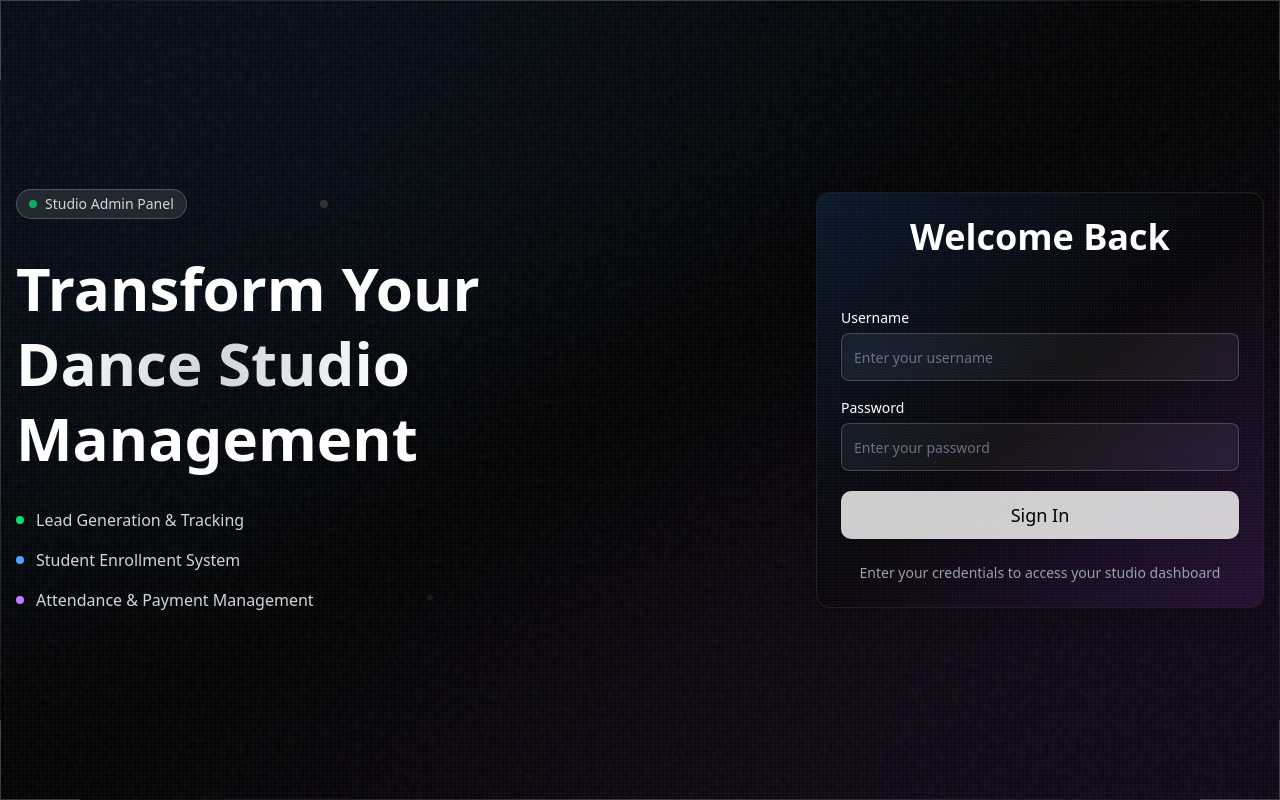
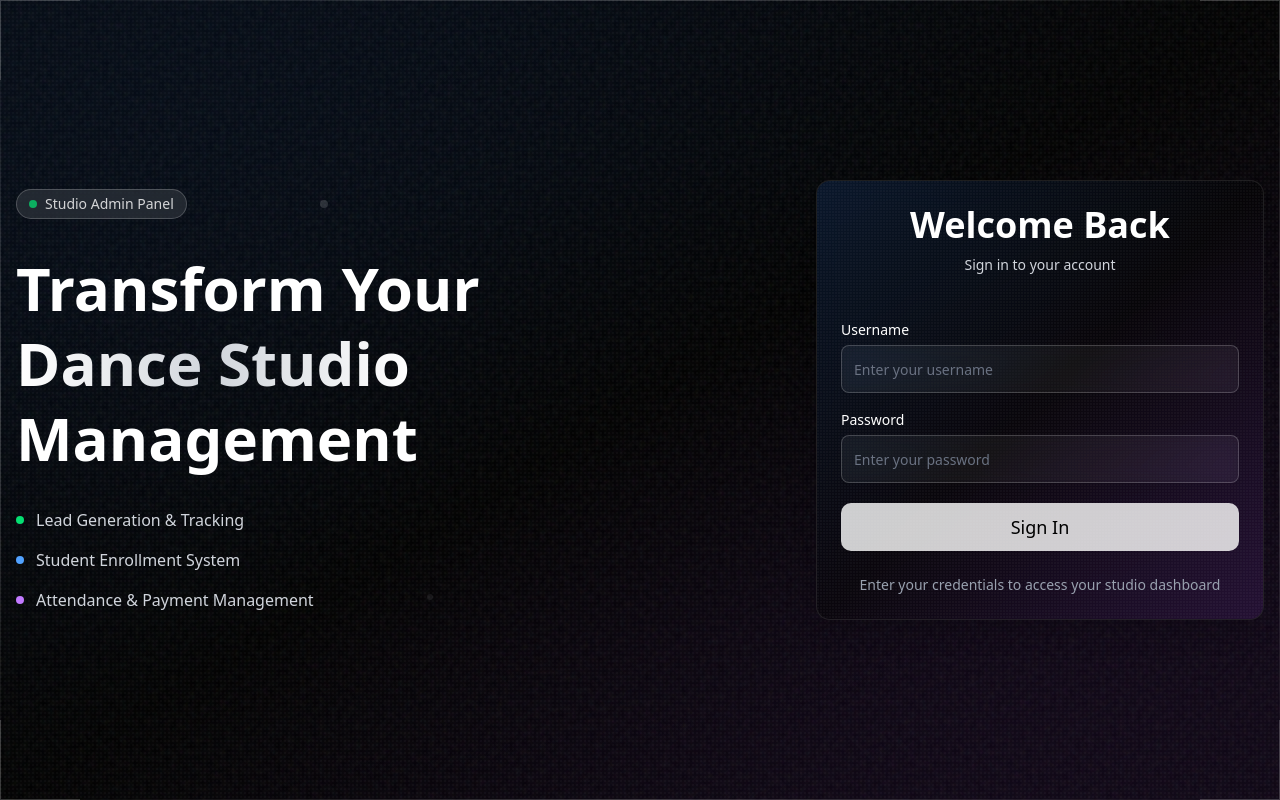
Before and after one commit to lifeplannerdev/fds-frontend, a React (Vite) app: page / in a window 1280 px wide. Built offline with nearby package versions, Linux system fonts and the light colour scheme.

Commit message:
env content

```diff
--- a/src/components/Header.jsx
+++ b/src/components/Header.jsx
@@ -140,7 +140,7 @@ export default function Header() {
 
               <CardHeader className="space-y-1 pb-4 md:pb-6 relative z-10">
                 <CardTitle className="text-2xl sm:text-3xl md:text-4xl font-bold text-center text-white">Welcome Back</CardTitle>
-
+                <CardDescription className="text-center text-gray-300">Sign in to your account</CardDescription>
               </CardHeader>
 
               <CardContent className="relative z-10">
```
